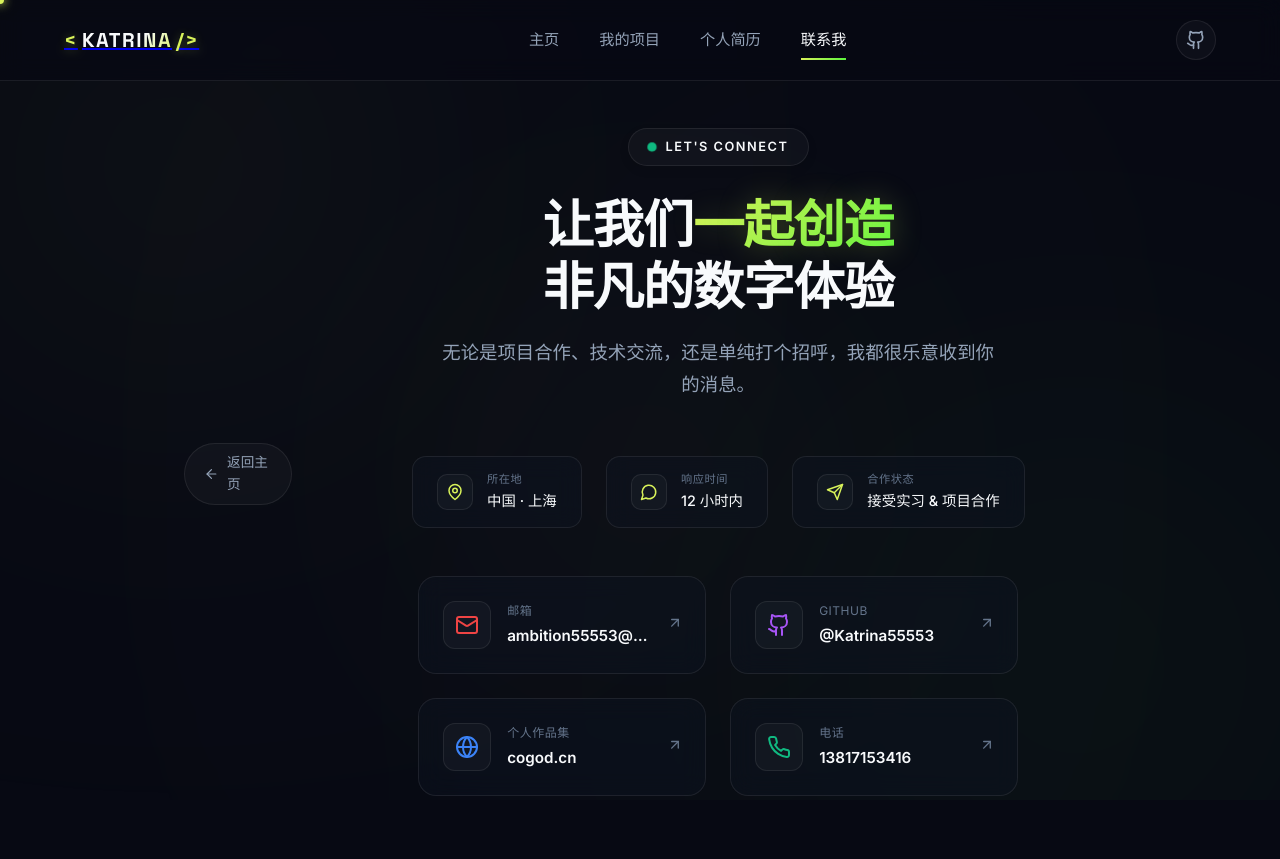
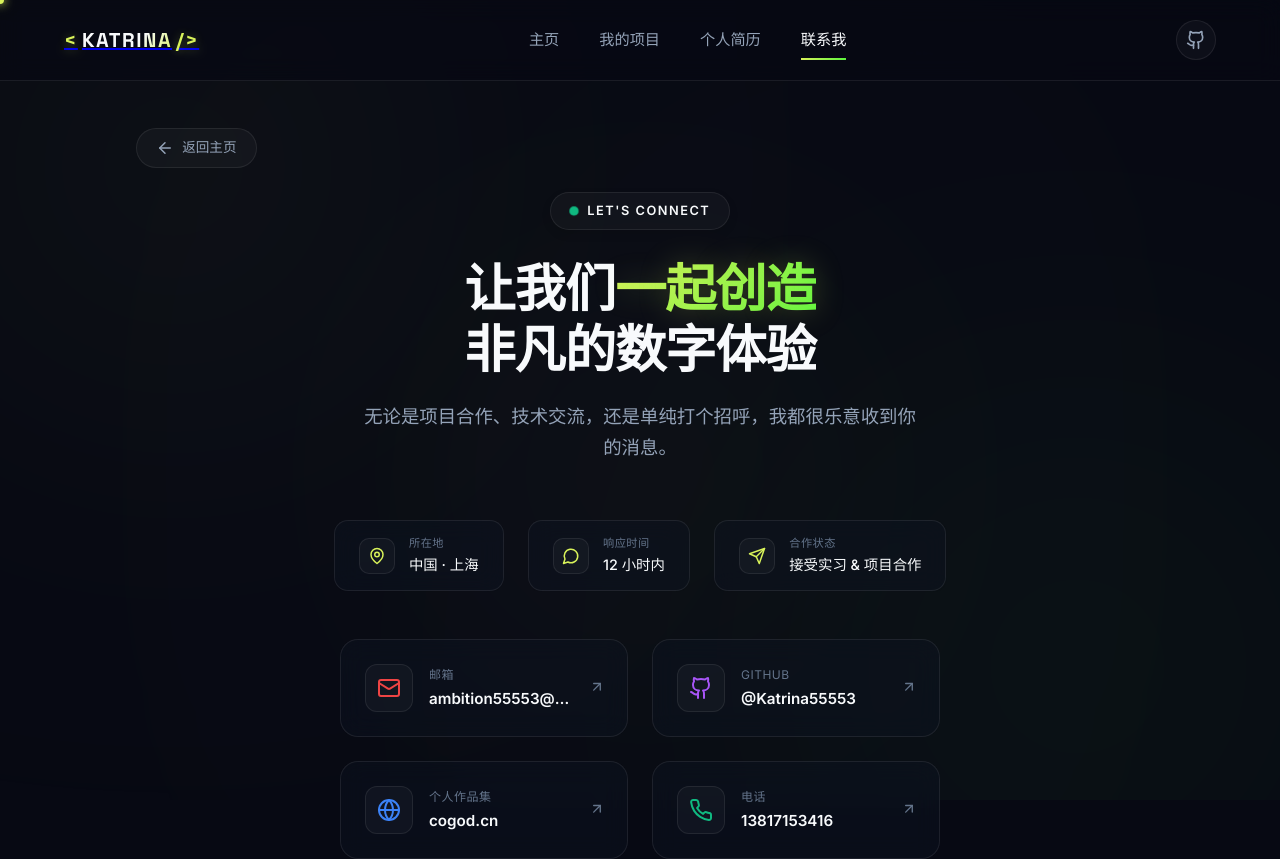
Before and after one commit to Katrina55553/My-Site, a React (Vite) app: page /#/contact in a window 1280 px wide. Shown: the top 859 px of the page. Built offline with nearby package versions, Linux system fonts and the light colour scheme.

Commit message:
fix: move Contact back-link into section for correct positioning

```diff
--- a/src/components/Contact.jsx
+++ b/src/components/Contact.jsx
@@ -16,7 +16,7 @@ const QUICK_INFO = [
 
 export default function Contact() {
   return (
-    <section id="contact" className="contact-section">
+    <section className="section" style={{ paddingTop: '8rem' }}>
       <Link to="/" className="back-link">
         <ArrowLeft size={18} />
         <span>返回主页</span>
```
